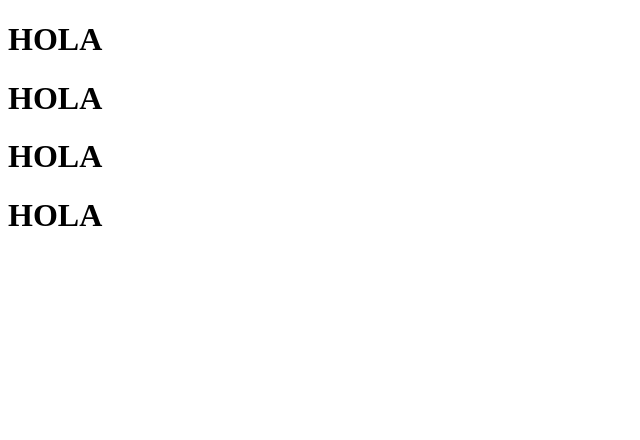
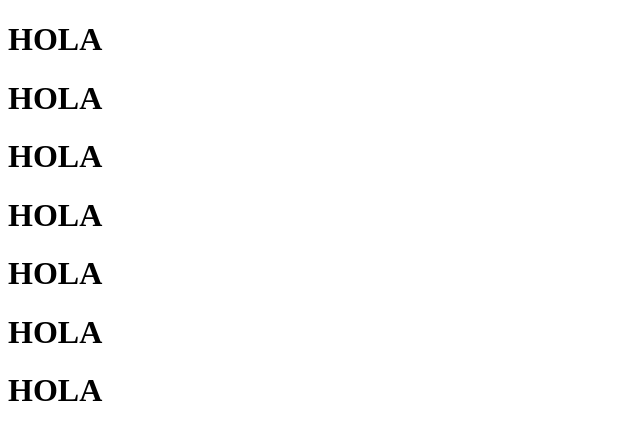
Before and after one commit to Edvarddo/ex, a plain HTML site: page index.html in a window 1280 px wide. Shown: the whole page, without its empty margins (0-640 px from the left). Drawn offline with Linux system fonts and the light colour scheme.

Commit message:
AGREGUE ALGUNAS ETIQUETAS H1

```diff
--- a/index.html
+++ b/index.html
@@ -11,5 +11,8 @@
     <h1>HOLA</h1>
     <h1>HOLA</h1>
     <h1>HOLA</h1>
+    <h1>HOLA</h1>
+    <h1>HOLA</h1>
+    <h1>HOLA</h1>
 </body>
 </html>
```
